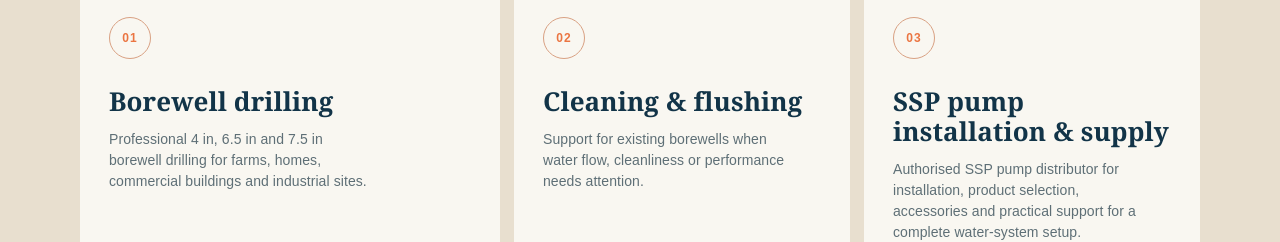
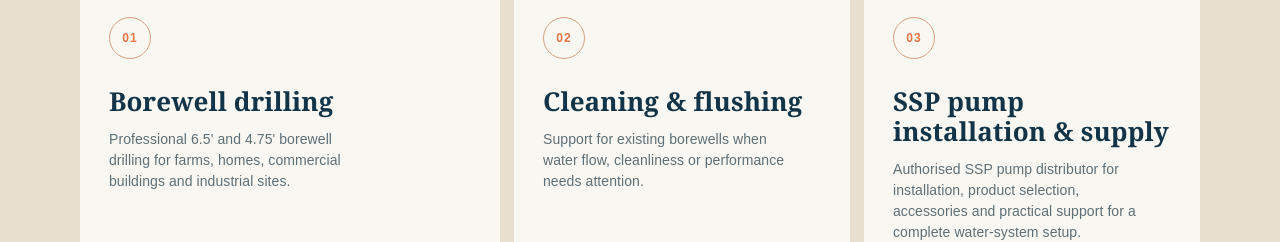
Before and after one commit to SanikaDakare/pawar-borewell, a Next.js app: page / in a window 1280 px wide. Shown: the part 1000-1242 px from the top of the page. Built offline with nearby package versions, Linux system fonts and the light colour scheme.

Commit message:
Correct borewell drilling sizes in service copy

```diff
--- a/app/page.jsx
+++ b/app/page.jsx
@@ -30,7 +30,7 @@ const content = {
     introKicker: 'A complete water-system partner', introHeading: <>From underground water to a working <em>water line.</em></>,
     introBody: 'Every borewell needs the right pump, cable, pipe and protection. We help you decide what fits the depth, requirement and site—not just what is on the shelf.',
     servicesKicker: 'Services', servicesHeading: 'One team. Every step.', servicesBody: 'Practical support for a new borewell, a repair need or the complete pump installation.',
-    services: [['Borewell drilling', 'Professional 4 in, 6.5 in and 7.5 in borewell drilling for farms, homes, commercial buildings and industrial sites.', 'Discuss your site'], ['Cleaning & flushing', 'Support for existing borewells when water flow, cleanliness or performance needs attention.', 'Site-based guidance'], ['SSP pump installation & supply', 'Authorised SSP pump distributor for installation, product selection, accessories and practical support for a complete water-system setup.', 'Pumps & materials']],
+    services: [['Borewell drilling', "Professional 6.5' and 4.75' borewell drilling for farms, homes, commercial buildings and industrial sites.", 'Discuss your site'], ['Cleaning & flushing', 'Support for existing borewells when water flow, cleanliness or performance needs attention.', 'Site-based guidance'], ['SSP pump installation & supply', 'Authorised SSP pump distributor for installation, product selection, accessories and practical support for a complete water-system setup.', 'Pumps & materials']],
     catalogueKicker: 'Product Catalogue', catalogueHeading: <>Products For The<br /><em>Complete Setup.</em></>, catalogueBody: 'Ask For Availability And A Quotation On WhatsApp. We Do Not Publish Fixed Prices Because The Right Size And Configuration Depend On Your Requirement.',
     products: [['SSP Submersible Pump Set', 'SSP Submersible Pump Set And SwarajLaxmi Pump. Sizes: 0.5 HP, 0.75 HP, 1 HP, 1.5 HP, 2 HP, 3 HP And 5 HP On Requirement.'], ['SSP Openwell Pump', 'Used For Deep Wells, Residential And Apartment Water Tanks.'], ['Unique Pump Guard', 'Analog Panel, Digital Panel And Water Sensor Panel Options.'], ['Borewell Fittings & Install Accessories', 'Borewell Fittings And Install Accessories For A Complete Pump Connection.'], ['Submersible Flat Cable', 'Size: 2.5 Sq. Mm, 4 Sq. Mm.'], ['Jain HDPE Pipe', 'All Types Of HDPE Pipes And All Sizes. Size: 20 Mm To 160 Mm (1/2 Inch To 6 Inches) In Outer Diameter, Depending On Pump Size And Water Discharge Needs.'], ['Nylon Rope', 'Tuf Rope. Sizes: 12 Mm, 14 Mm And Other Sizes. Safety Rope For Suspending Submersible Pump Sets.'], ['Sensor Cable', 'Size: 0.5 Sq. Mm, 0.75 Sq. Mm And 1.00 Sq. Mm.']],
     availability: 'Available on enquiry', price: 'Get price on WhatsApp', carouselHint: 'Swipe to see more', previousSlide: 'Previous', nextSlide: 'Next', photosLabel: 'photos', whyKicker: "Why Pawar Borewell's", whyHeading: <>Local knowledge.<br /><em>Practical recommendations.</em></>,
@@ -49,7 +49,7 @@ const content = {
     introKicker: 'संपूर्ण वॉटर-सिस्टम भागीदार', introHeading: <>भूजलापासून कार्यरत <em>पाण्याच्या लाईनपर्यंत.</em></>,
     introBody: 'प्रत्येक बोअरवेलला योग्य पंप, केबल, पाईप आणि संरक्षणाची गरज असते. फक्त उपलब्ध माल नव्हे, तर खोली, गरज आणि साइटनुसार योग्य पर्याय सुचवतो.',
     servicesKicker: 'सेवा', servicesHeading: 'एक टीम. प्रत्येक टप्प्यावर.', servicesBody: 'नवीन बोअरवेल, दुरुस्तीची गरज किंवा संपूर्ण पंप इन्स्टॉलेशनसाठी व्यावहारिक मदत.',
-    services: [['बोअरवेल ड्रिलिंग', 'शेती, घरे, व्यावसायिक इमारती आणि औद्योगिक ठिकाणांसाठी ४ इंच, ६.५ इंच आणि ७.५ इंच बोअरवेल ड्रिलिंग.', 'तुमच्या साइटबद्दल सांगा'], ['क्लिनिंग आणि फ्लशिंग', 'पाण्याचा प्रवाह, स्वच्छता किंवा कामगिरीसाठी विद्यमान बोअरवेलची मदत.', 'साइटनुसार मार्गदर्शन'], ['SSP पंप इन्स्टॉलेशन आणि पुरवठा', 'संपूर्ण वॉटर-सिस्टम सेटअपसाठी SSP पंपाचे अधिकृत वितरक—इन्स्टॉलेशन, उत्पादन निवड, ॲक्सेसरीज आणि व्यावहारिक मदत.', 'पंप आणि साहित्य']],
+    services: [['बोअरवेल ड्रिलिंग', "शेती, घरे, व्यावसायिक इमारती आणि औद्योगिक ठिकाणांसाठी ६.५' आणि ४.७५' बोअरवेल ड्रिलिंग.", 'तुमच्या साइटबद्दल सांगा'], ['क्लिनिंग आणि फ्लशिंग', 'पाण्याचा प्रवाह, स्वच्छता किंवा कामगिरीसाठी विद्यमान बोअरवेलची मदत.', 'साइटनुसार मार्गदर्शन'], ['SSP पंप इन्स्टॉलेशन आणि पुरवठा', 'संपूर्ण वॉटर-सिस्टम सेटअपसाठी SSP पंपाचे अधिकृत वितरक—इन्स्टॉलेशन, उत्पादन निवड, ॲक्सेसरीज आणि व्यावहारिक मदत.', 'पंप आणि साहित्य']],
     catalogueKicker: 'उत्पादन कॅटलॉग', catalogueHeading: <>संपूर्ण सेटअपसाठी<br /><em>योग्य उत्पादने.</em></>, catalogueBody: 'उपलब्धता आणि कोटेशनसाठी व्हॉट्सअॅपवर विचारा. एचपी, केबल, पाईप आणि फिटिंग्ज गरजेनुसार बदलत असल्याने निश्चित किंमत दिलेली नाही.',
     products: [['SSP सबमर्सिबल पंप सेट', 'SSP सबमर्सिबल पंप सेट आणि SwarajLaxmi पंप. साइज: ०.५ एचपी, ०.७५ एचपी, १ एचपी, १.५ एचपी, २ एचपी, ३ एचपी आणि गरजेनुसार ५ एचपी.'], ['SSP ओपनवेल पंप', 'डीप वेल, निवासी आणि अपार्टमेंटच्या पाण्याच्या टाकीसाठी.'], ['Unique पंप गार्ड', 'ॲनालॉग पॅनेल, डिजिटल पॅनेल आणि वॉटर सेन्सर पॅनेल पर्याय.'], ['बोअरवेल फिटिंग्ज आणि इन्स्टॉल ॲक्सेसरीज', 'संपूर्ण पंप कनेक्शनसाठी बोअरवेल फिटिंग्ज आणि इन्स्टॉल ॲक्सेसरीज.'], ['सबमर्सिबल फ्लॅट केबल', 'साइज: २.५ स्क्वेअर मिमी, ४ स्क्वेअर मिमी.'], ['Jain एचडीपीई पाईप', 'सर्व प्रकारचे एचडीपीई पाईप आणि सर्व साइज. पंप साइज व पाणी डिस्चार्जच्या गरजेनुसार २० मिमी ते १६० मिमी (१/२ इंच ते ६ इंच) बाह्य व्यास.'], ['नायलॉन रोप', 'Tuf रोप. साइज: १२ मिमी, १४ मिमी आणि इतर साइज. सबमर्सिबल पंप सेट लटकवण्यासाठी सेफ्टी रोप.'], ['सेन्सर केबल', 'साइज: ०.५ स्क्वेअर मिमी, ०.७५ स्क्वेअर मिमी आणि १.०० स्क्वेअर मिमी.']],
     availability: 'चौकशीनुसार उपलब्ध', price: 'व्हॉट्सअॅपवर किंमत विचारा', carouselHint: 'स्वाइप करा', previousSlide: 'मागील', nextSlide: 'पुढील', photosLabel: 'फोटो', whyKicker: 'पवार बोअरवेल का?', whyHeading: <>स्थानिक अनुभव.<br /><em>व्यावहारिक शिफारसी.</em></>,
@@ -68,7 +68,7 @@ const content = {
     introKicker: 'संपूर्ण वॉटर-सिस्टम पार्टनर', introHeading: <>भूमिगत जल से चालू <em>वॉटर लाइन तक।</em></>,
     introBody: 'हर बोरवेल को सही पंप, केबल, पाइप और सुरक्षा की जरूरत होती है। हम केवल उपलब्ध सामान नहीं, बल्कि गहराई, जरूरत और साइट के अनुसार सही विकल्प सुझाते हैं।',
     servicesKicker: 'सेवाएं', servicesHeading: 'एक टीम। हर चरण।', servicesBody: 'नए बोरवेल, मरम्मत की जरूरत या पूरे पंप इंस्टॉलेशन के लिए व्यावहारिक सहायता।',
-    services: [['बोरवेल ड्रिलिंग', 'खेतों, घरों, व्यावसायिक इमारतों और औद्योगिक स्थलों के लिए 4 इंच, 6.5 इंच और 7.5 इंच बोरवेल ड्रिलिंग।', 'अपनी साइट पर बात करें'], ['क्लीनिंग और फ्लशिंग', 'पानी का प्रवाह, सफाई या प्रदर्शन सुधारने के लिए मौजूदा बोरवेल की सहायता।', 'साइट के अनुसार मार्गदर्शन'], ['SSP पंप इंस्टॉलेशन और सप्लाई', 'पूरे वॉटर-सिस्टम सेटअप के लिए SSP पंप के अधिकृत वितरक—इंस्टॉलेशन, उत्पाद चयन, एक्सेसरीज और व्यावहारिक सहायता।', 'पंप और सामग्री']],
+    services: [['बोरवेल ड्रिलिंग', "खेतों, घरों, व्यावसायिक इमारतों और औद्योगिक स्थलों के लिए 6.5' और 4.75' बोरवेल ड्रिलिंग।", 'अपनी साइट पर बात करें'], ['क्लीनिंग और फ्लशिंग', 'पानी का प्रवाह, सफाई या प्रदर्शन सुधारने के लिए मौजूदा बोरवेल की सहायता।', 'साइट के अनुसार मार्गदर्शन'], ['SSP पंप इंस्टॉलेशन और सप्लाई', 'पूरे वॉटर-सिस्टम सेटअप के लिए SSP पंप के अधिकृत वितरक—इंस्टॉलेशन, उत्पाद चयन, एक्सेसरीज और व्यावहारिक सहायता।', 'पंप और सामग्री']],
     catalogueKicker: 'उत्पाद कैटलॉग', catalogueHeading: <>पूरे सेटअप के लिए<br /><em>सही उत्पाद।</em></>, catalogueBody: 'उपलब्धता और कोटेशन के लिए व्हाट्सऐप पर पूछें। एचपी, केबल, पाइप और फिटिंग जरूरत के अनुसार बदलते हैं, इसलिए निश्चित मूल्य प्रकाशित नहीं हैं।',
     products: [['SSP सबमर्सिबल पंप सेट', 'SSP सबमर्सिबल पंप सेट और SwarajLaxmi पंप। साइज: 0.5 एचपी, 0.75 एचपी, 1 एचपी, 1.5 एचपी, 2 एचपी, 3 एचपी और आवश्यकता पर 5 एचपी।'], ['SSP ओपनवेल पंप', 'डीप वेल, आवासीय और अपार्टमेंट के पानी के टैंक के लिए।'], ['Unique पंप गार्ड', 'एनालॉग पैनल, डिजिटल पैनल और वॉटर सेंसर पैनल विकल्प।'], ['बोरवेल फिटिंग और इंस्टॉल एक्सेसरीज', 'पूरे पंप कनेक्शन के लिए बोरवेल फिटिंग और इंस्टॉल एक्सेसरीज।'], ['सबमर्सिबल फ्लैट केबल', 'साइज: 2.5 वर्ग मिमी, 4 वर्ग मिमी।'], ['Jain एचडीपीई पाइप', 'सभी प्रकार के एचडीपीई पाइप और सभी साइज। पंप साइज और पानी डिस्चार्ज की जरूरत के अनुसार 20 मिमी से 160 मिमी (1/2 इंच से 6 इंच) बाहरी व्यास।'], ['नायलॉन रोप', 'Tuf रोप। साइज: 12 मिमी, 14 मिमी और अन्य साइज। सबमर्सिबल पंप सेट लटकाने के लिए सेफ्टी रोप।'], ['सेंसर केबल', 'साइज: 0.5 वर्ग मिमी, 0.75 वर्ग मिमी और 1.00 वर्ग मिमी।']],
     availability: 'पूछताछ पर उपलब्ध', price: 'व्हाट्सऐप पर कीमत पूछें', carouselHint: 'स्वाइप करें', previousSlide: 'पिछला', nextSlide: 'अगला', photosLabel: 'फ़ोटो', whyKicker: 'पवार बोरवेल क्यों?', whyHeading: <>स्थानीय अनुभव।<br /><em>व्यावहारिक सलाह।</em></>,
```
